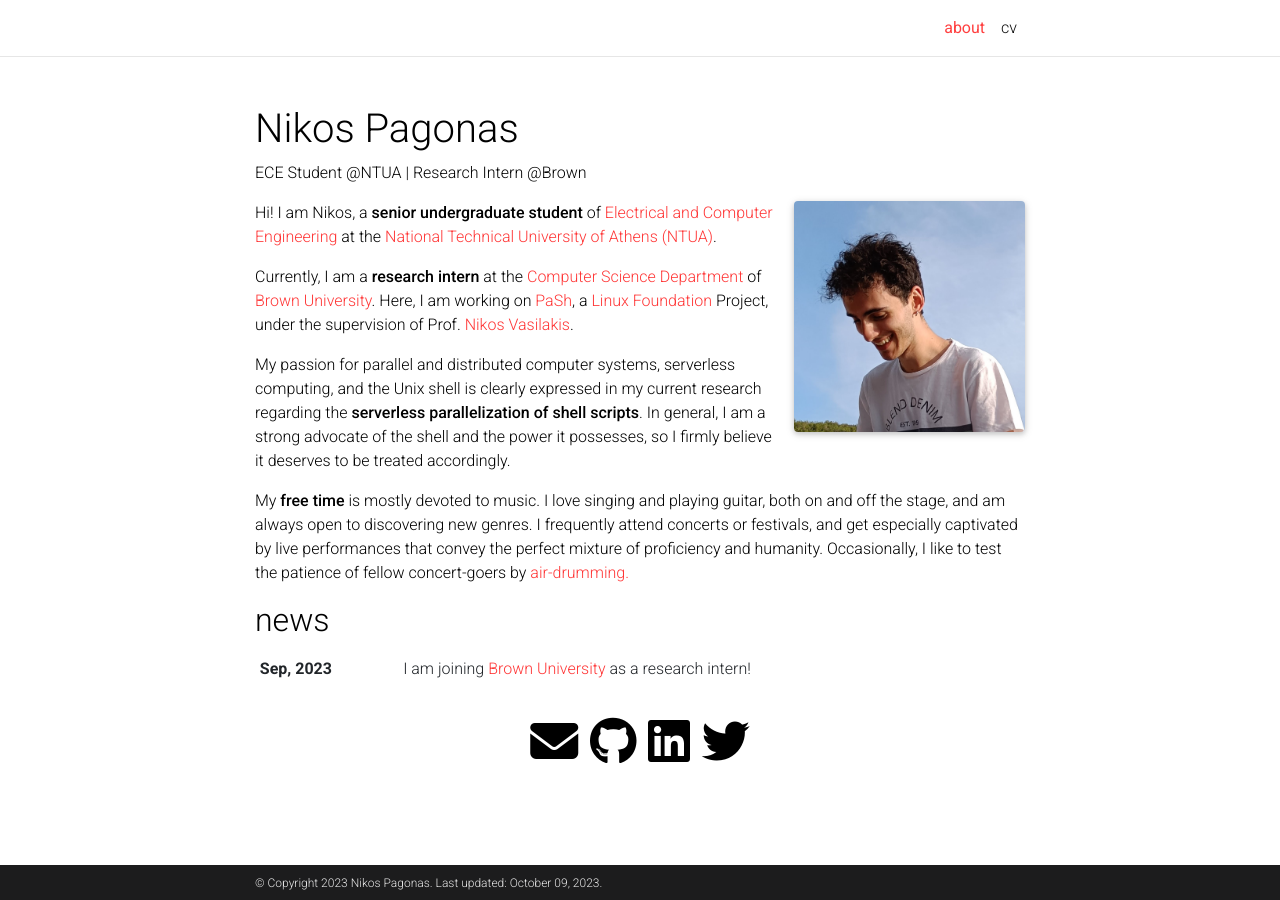
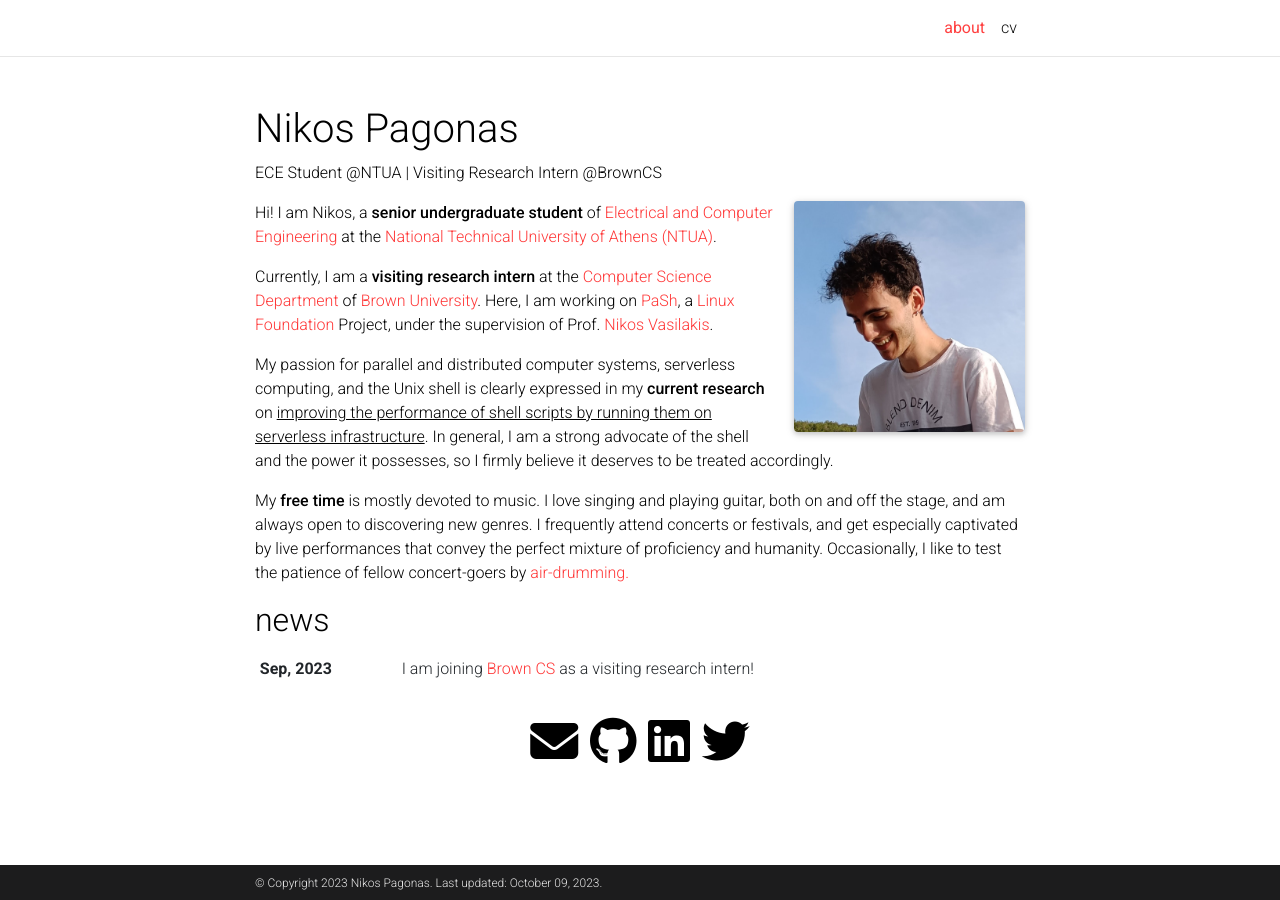
Before and after one commit to nikpag/nikpag.github.io, a Jekyll site: the page built from _pages/about.md, in a window 1280 px wide. Built offline with Jekyll 4.4.1, drawn with Linux system fonts in a browser that asks for light colours; comment, search, counter and statistics services are not loaded; a style sheet for code colours, icons or effects is not loaded.

Commit message:
Visiting research intern, research objective rephrasing, CV

```diff
--- a/_pages/about.md
+++ b/_pages/about.md
@@ -2,7 +2,7 @@
 layout: about
 title: about
 permalink: /
-subtitle: ECE Student @NTUA | Research Intern @Brown
+subtitle: ECE Student @NTUA | Visiting Research Intern @BrownCS
 
 profile:
   align: right
@@ -21,9 +21,9 @@
 
 Hi! I am Nikos, a **senior undergraduate student** of [Electrical and Computer Engineering](https://www.ece.ntua.gr/en/) at the [National Technical University of Athens (NTUA)](https://www.ntua.gr/en/).
 
-Currently, I am a **research intern** at the [Computer Science Department](https://cs.brown.edu/) of [Brown University](https://www.brown.edu/). Here, I am working on [PaSh](https://binpa.sh/), a [Linux Foundation](https://www.linuxfoundation.org/) Project, under the supervision of Prof. [Nikos Vasilakis](https://nikos.vasilak.is/).
+Currently, I am a **visiting research intern** at the [Computer Science Department](https://cs.brown.edu/) of [Brown University](https://www.brown.edu/). Here, I am working on [PaSh](https://binpa.sh/), a [Linux Foundation](https://www.linuxfoundation.org/) Project, under the supervision of Prof. [Nikos Vasilakis](https://nikos.vasilak.is/).
 
-My passion for parallel and distributed computer systems, serverless computing, and the Unix shell is clearly expressed in my current research regarding the **serverless parallelization of shell scripts**. In general, I am a strong advocate of the shell and the power it possesses, so I firmly believe it deserves to be treated accordingly.
+My passion for parallel and distributed computer systems, serverless computing, and the Unix shell is clearly expressed in my **current research** on <u>improving the performance of shell scripts by running them on serverless infrastructure</u>. In general, I am a strong advocate of the shell and the power it possesses, so I firmly believe it deserves to be treated accordingly.
 
 My **free time** is mostly devoted to music. I love singing and playing guitar, both on and off the stage, and am always open to discovering new genres. I frequently attend concerts or festivals, and get especially captivated by live performances that convey the perfect mixture of proficiency and humanity. Occasionally, I like to test the patience of fellow concert-goers by <a id="hoverText" href="https://en.wiktionary.org/wiki/air-drumming">air-drumming.</a>
 
```
Also changed, not shown: _news/brown.md (+1 -1 lines), 1 other file.
